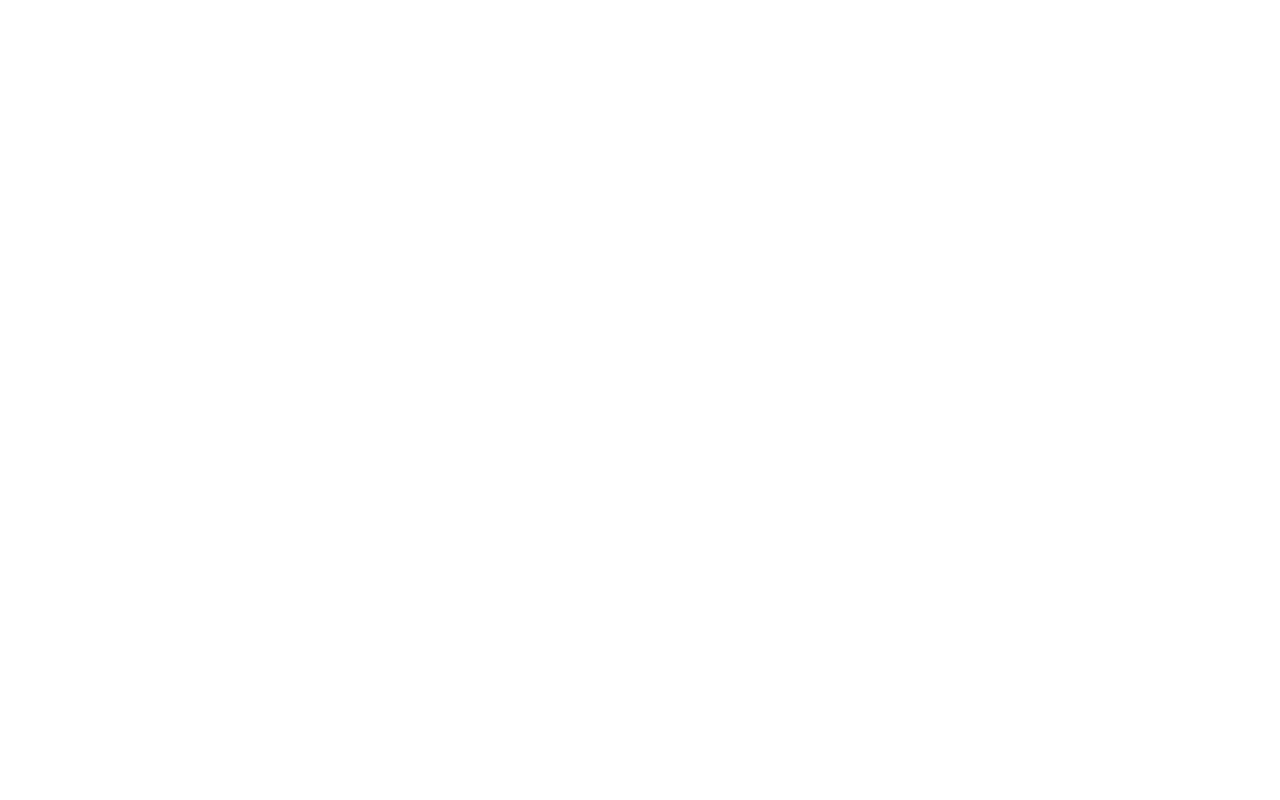
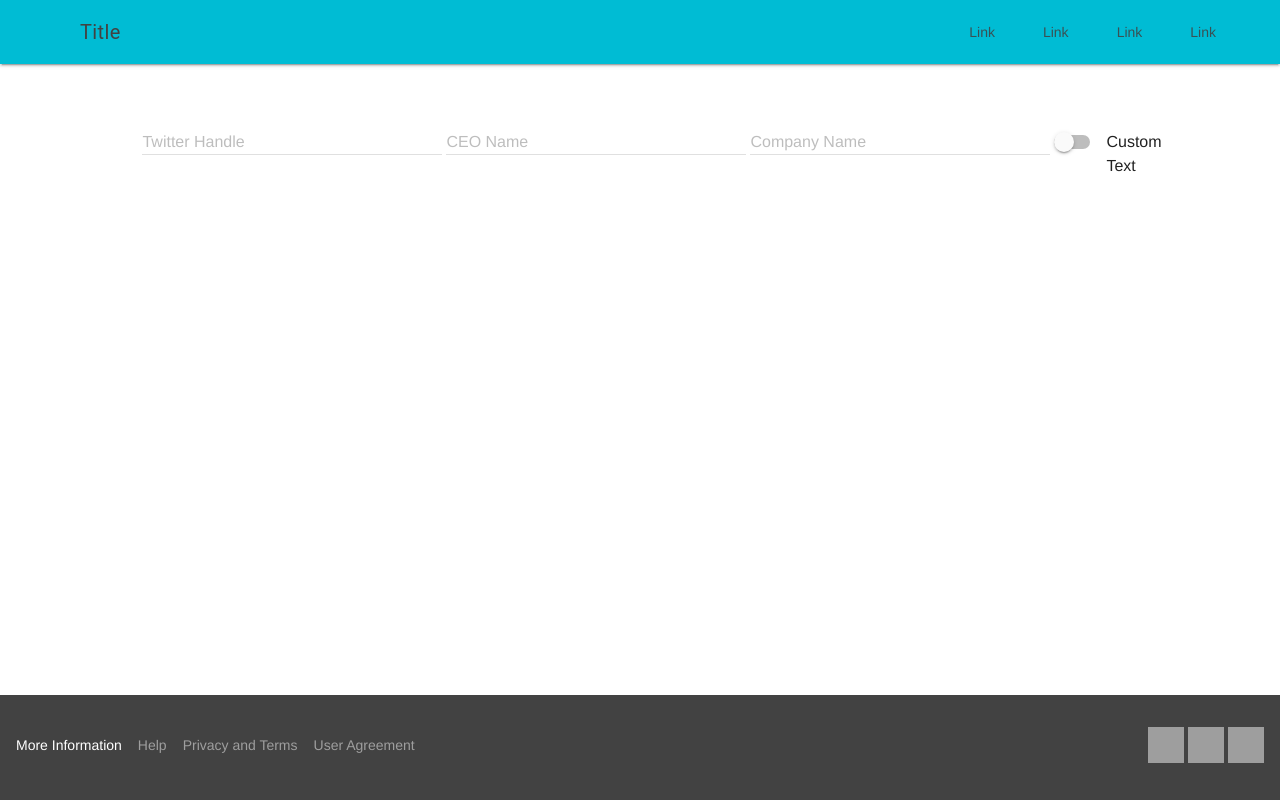
Before and after one commit to karlenemccleary/Eli-s_Amazing_Idea_HackPSU__Fall_2017, a plain HTML site: page HTML/homepage.html in a window 1280 px wide. Drawn offline with nearby package versions, Linux system fonts and the light colour scheme.

Commit message:
added tbale and text fields

```diff
--- a/HTML/homepage.html
+++ b/HTML/homepage.html
@@ -6,17 +6,137 @@
 		<meta charset="UTF-8">
 		<title>NAME?</title>
 
+		<link rel="stylesheet" type="text/css" href="homepageStyles.css">
 		<link rel="stylesheet" href="https://fonts.googleapis.com/icon?family=Material+Icons">
-        <link rel="stylesheet" href="https://code.getmdl.io/1.3.0/material.indigo-pink.min.css">
+		<link rel="stylesheet" href="https://code.getmdl.io/1.3.0/material.cyan-green.min.css">
 	</head>
 
 
 	<body>
+		<div>
+			<div class="item headerItem" id="TitleBar" style="display: block;">
+				<div class="mdl-layout mdl-js-layout mdl-layout--fixed-header">
+					<header class="mdl-layout__header">
+						<div class="mdl-layout__header-row">
+							<!-- Title -->
+							<span class="mdl-layout-title">Title</span>
+							<!-- Add spacer, to align navigation to the right -->
+							<div class="mdl-layout-spacer"></div>
+							<!-- Navigation. We hide it in small screens. -->
+							<nav class="mdl-navigation mdl-layout--large-screen-only">
+								<a class="mdl-navigation__link" href="">Link</a>
+								<a class="mdl-navigation__link" href="">Link</a>
+								<a class="mdl-navigation__link" href="">Link</a>
+								<a class="mdl-navigation__link" href="">Link</a>
+							</nav>
+						</div>
+					</header>
+					<div class="mdl-layout__drawer">
+						<span class="mdl-layout-title">Title</span>
+						<nav class="mdl-navigation">
+							<a class="mdl-navigation__link" href="">Link</a>
+							<a class="mdl-navigation__link" href="">Link</a>
+							<a class="mdl-navigation__link" href="">Link</a>
+							<a class="mdl-navigation__link" href="">Link</a>
+						</nav>
+					</div>
+					<main class="mdl-layout__content">
+						<div class="page-content"><!-- Your content goes here --></div>
+					</main>
+				</div>
+			</div>
 
 
+
+			<table class="center">
+
+				<tr id="InputRegion">
+					<td id="InputHandle">
+							<div class="mdl-textfield mdl-js-textfield mdl-textfield--floating-label InputRegionItems">
+								<input class="mdl-textfield__input" type="text" id="TwitterHandle">
+								<label class="mdl-textfield__label" for="TwitterHandle">Twitter Handle</label>
+							</div>
+					</td>
+
+					<td id="InputName">
+							<div class="mdl-textfield mdl-js-textfield mdl-textfield--floating-label InputRegionItems">
+								<input class="mdl-textfield__input" type="text" id="CEOName">
+								<label class="mdl-textfield__label" for="CEOName">CEO Name</label>
+							</div>
+					</td>
+
+					<td id="InputCompnay">
+							<div class="mdl-textfield mdl-js-textfield mdl-textfield--floating-label InputRegionItems">
+								<input class="mdl-textfield__input" type="text" id="CompanyName">
+								<label class="mdl-textfield__label" for="CompanyName">Company Name</label>
+							</div>
+					</td>
+
+					<td id="ToggleTextInput">
+						<label class="mdl-switch mdl-js-switch mdl-js-ripple-effect" for="switch-2">
+							<span class="mdl-switch__label">Custom Text</span>
+							<input type="checkbox" id="switch-2" class="mdl-switch__input">
+						</label>
+					</td>
+
+				</tr>
+
+				<tr>
+					<td>
+
+						<table>
+							<tr>
+								<td>
+								</td>
+
+								<td>
+								</td>
+							</tr>
+
+							<tr>
+								<td>
+								</td>
+							</tr>
+						</table>
+
+					</td>
+
+					<td>
+					</td>
+
+				</tr>
+
+			</table>
+
+
+
+
+			<div id="Footer">
+				<footer class="mdl-mini-footer">
+					<div class="mdl-mini-footer__left-section">
+						<div class="mdl-logo">
+							More Information
+						</div>
+						<ul class="mdl-mini-footer__link-list">
+							<li><a href="#">Help</a></li>
+							<li><a href="#">Privacy and Terms</a></li>
+							<li><a href="#">User Agreement</a></li>
+						</ul>
+					</div>
+					<div class="mdl-mini-footer__right-section">
+						<button class="mdl-mini-footer__social-btn"></button>
+						<button class="mdl-mini-footer__social-btn"></button>
+						<button class="mdl-mini-footer__social-btn"></button>
+					</div>
+				</footer>
+			</div>
+
+		</div>
 
 		<script defer src="https://code.getmdl.io/1.3.0/material.min.js"></script>
 	</body>
 
 
+
+
 	</html>
--- /dev/null
+++ b/HTML/homepageStyles.css
@@ -0,0 +1,38 @@
+#Footer {
+	position:absolute;
+	bottom:0;
+	width:100%;
+}
+
+td {
+	margin: 20px;
+}
+
+.center {
+    margin: auto;
+    width: 75%;
+    padding: 10px;
+}
+
+.InputRegionItems {
+	z-index: 1;
+}
+
+.inputItem {
+	margin-top: 150px;
+}
+
+.item {
+    width:50%;
+    height:95px;
+    margin-bottom:20px;
+    padding:20px;
+    background:#fff;
+}
+
+.headerItem {
+    margin-bottom:0px;
+    padding:0px;
+    width:100%;
+    background:#fff;
+}
```
Lines whose indentation alone changed are shown as unchanged.
